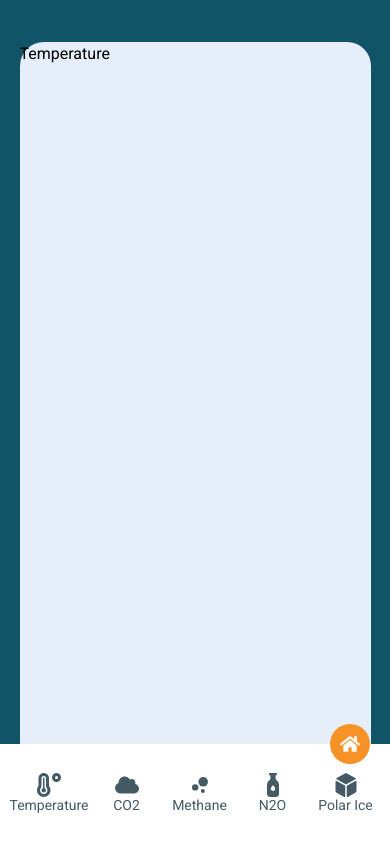
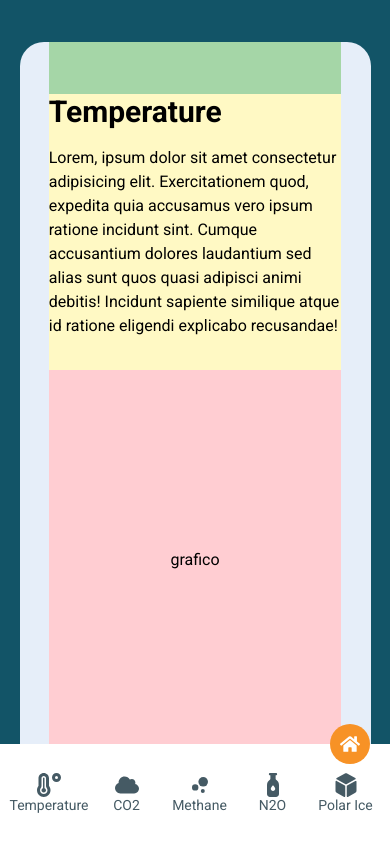
Before and after one commit to elisasalvatore/global-heat-dashboard, a React (Vite) app: page /temperature in a window 390 px wide. Built offline with nearby package versions, Linux system fonts and the light colour scheme.

Commit message:
create: homepage button in mobile size devices and first mobile-friendly layout of temperature page

```diff
--- a/src/pages/Temperature.jsx
+++ b/src/pages/Temperature.jsx
@@ -3,8 +3,23 @@ import { BtnHomeMobile } from "../components/BtnHomeMobile";
 
 export const Temperature = () => {
 	return (
-		<div>
-			Temperature
+		<div className="w-full h-full flex items-start justify-center">
+			<div className="w-5/6 h-full bg-green-200 flex flex-col items-center justify-center">
+				<div className="w-full h-fit bg-yellow-100 flex items-start justify-start pb-4">
+					<h1 className="text-3xl font-bold">Temperature</h1>
+				</div>
+				<div className="w-full h-fit bg-yellow-100 flex items-start justify-start pb-8 ">
+					Lorem, ipsum dolor sit amet consectetur adipisicing elit.
+					Exercitationem quod, expedita quia accusamus vero ipsum ratione
+					incidunt sint. Cumque accusantium dolores laudantium sed alias sunt
+					quos quasi adipisci animi debitis! Incidunt sapiente similique atque
+					id ratione eligendi explicabo recusandae!
+				</div>
+				<div className="w-full h-3/6 bg-red-100 flex items-center justify-center">
+					grafico
+				</div>
+			</div>
+
 			<BtnHomeMobile />
 		</div>
 	);
```
